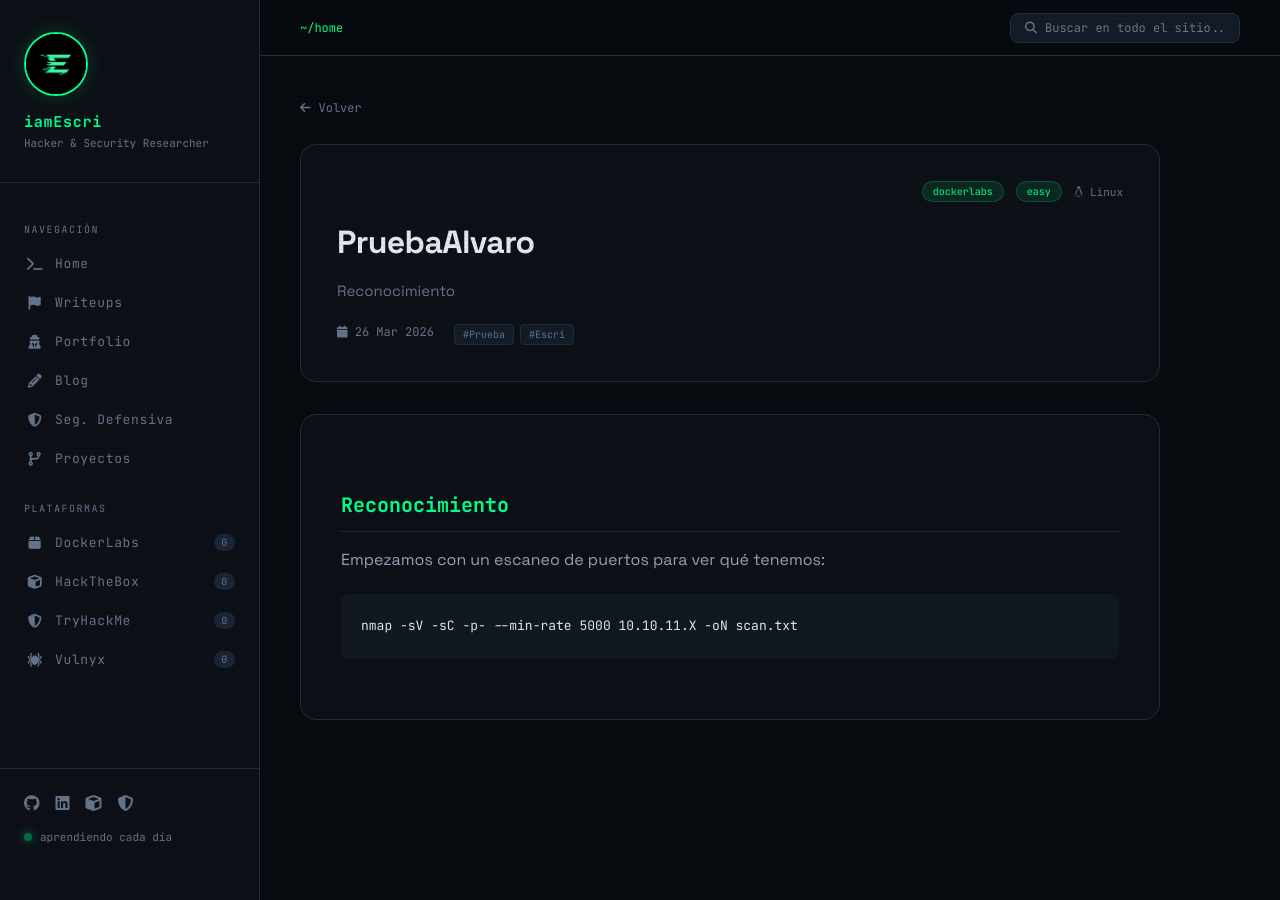
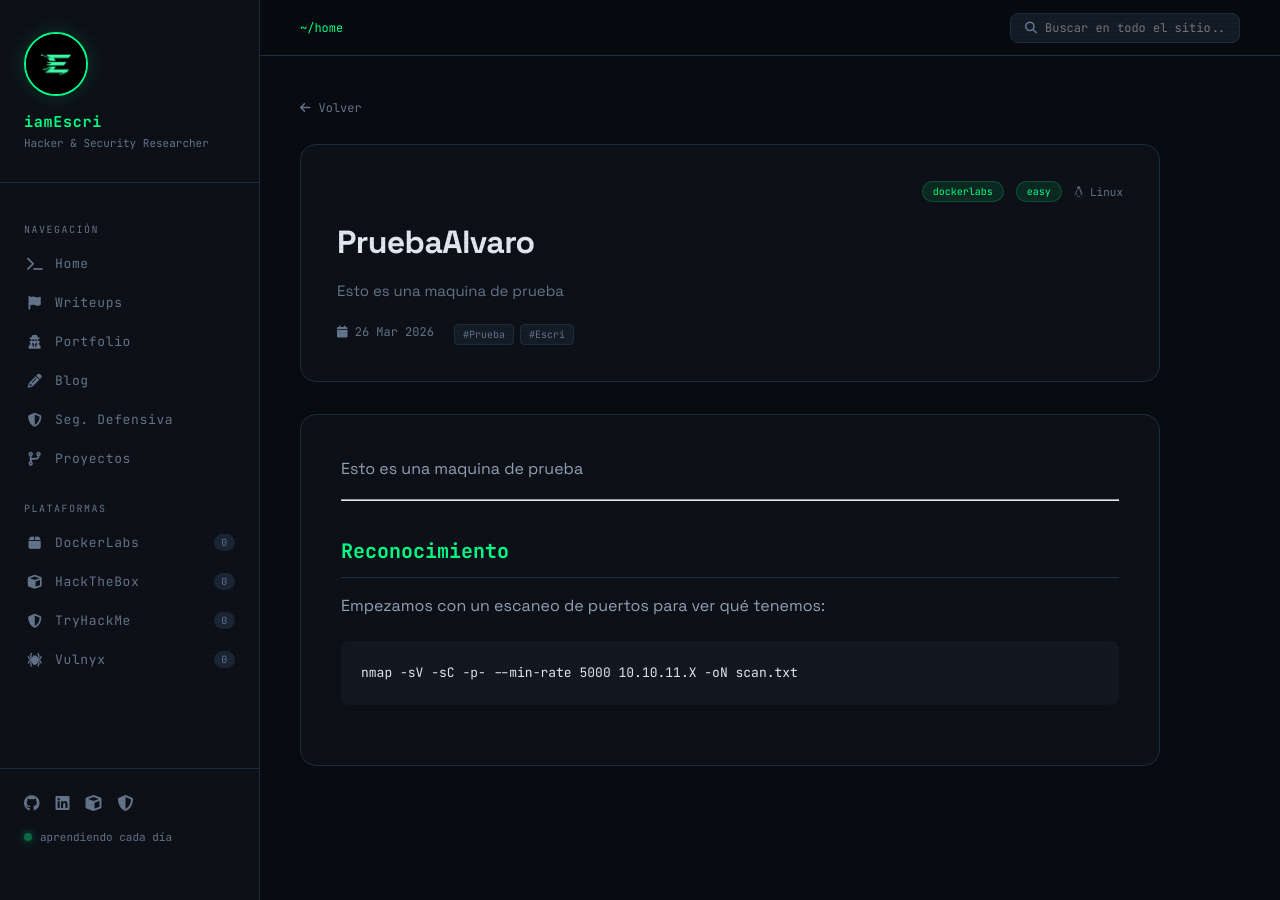
Before and after one commit to iamEscri/iamescri.github.io, a Jekyll site: the page built from _posts/writeups/2026-03-26-PruebaAlvaro.md, in a window 1280 px wide. Built offline with Jekyll 4.4.1, drawn with Linux system fonts in a browser that asks for light colours.

Commit message:
Update 2026-03-26-PruebaAlvaro.md

```diff
--- a/_posts/writeups/2026-03-26-PruebaAlvaro.md
+++ b/_posts/writeups/2026-03-26-PruebaAlvaro.md
@@ -9,6 +9,11 @@ tags: [Prueba, Escri]
 description: "Máquina fácil de DockerLabs. Enumeración web, SQLi en login y escalada con sudo."
 ---
 
+Esto es una maquina de prueba
+
+---
+
+
 ## Reconocimiento
 
 Empezamos con un escaneo de puertos para ver qué tenemos:
```
